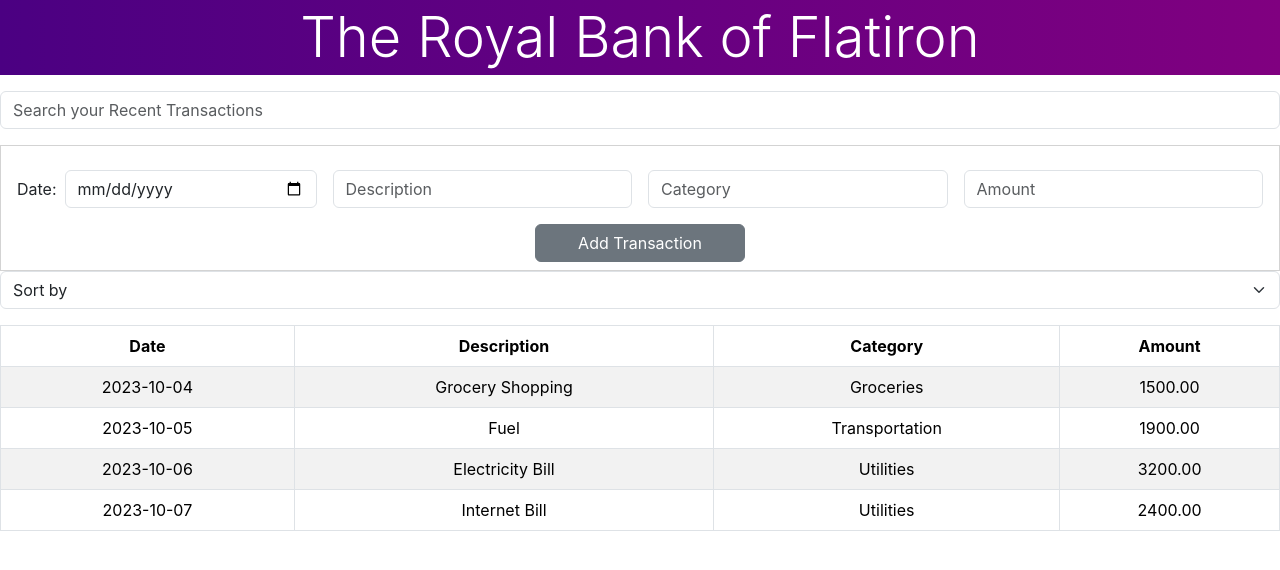
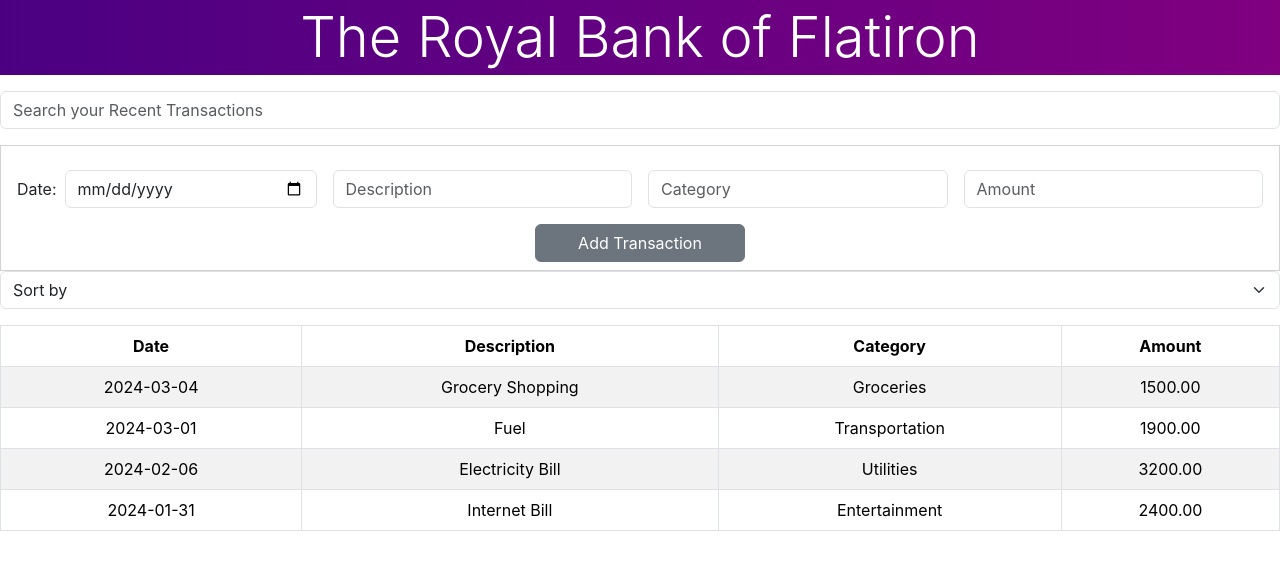
Before and after one commit to brianhilsden/bank-of-flatiron, a React (Create React App) app: page / in a window 1280 px wide. Shown: the top 570 px of the page. Built offline with nearby package versions, Linux system fonts and the light colour scheme.

Commit message:
made updates

```diff
--- a/src/App.js
+++ b/src/App.js
@@ -9,29 +9,30 @@ import { useState } from "react";
 function App() {
   const defaultData = [
     {
-      date: "2023-10-04",
+      date: "2024-03-04",
       description: "Grocery Shopping",
       category: "Groceries",
       amount: "1500.00",
     },
     {
-      date: "2023-10-05",
+      date: "2024-03-01",
       description: "Fuel",
       category: "Transportation",
       amount: "1900.00",
     },
     {
-      date: "2023-10-06",
+      date: "2024-02-06",
       description: "Electricity Bill",
       category: "Utilities",
       amount: "3200.00",
     },
     {
-      date: "2023-10-07",
+      date: "2024-01-31",
       description: "Internet Bill",
       category: "Utilities",
+      category: "Entertainment",
       amount: "2400.00",
-    },
+    }
   ];
   const [data, setData] = useState(defaultData);
   const [search, setSearch] = useState("");
```
